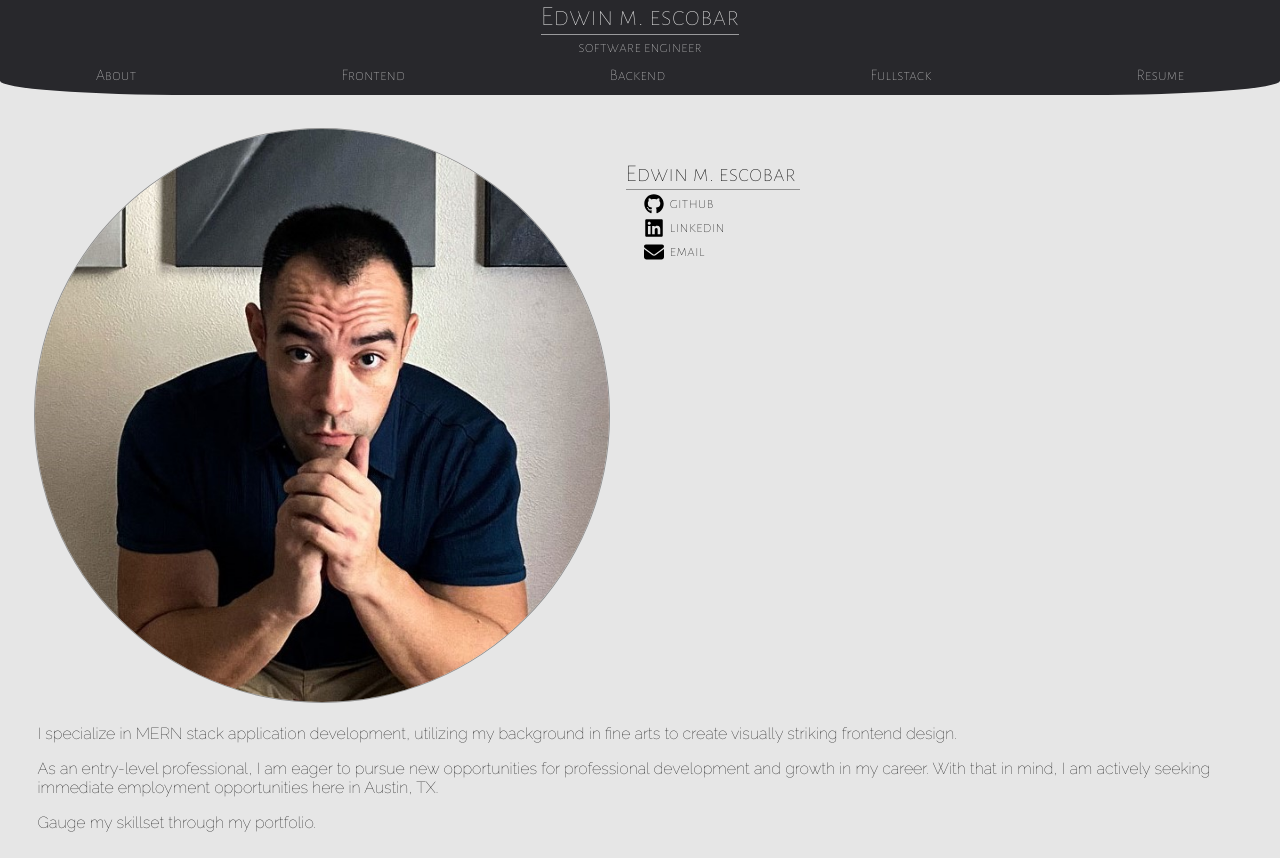
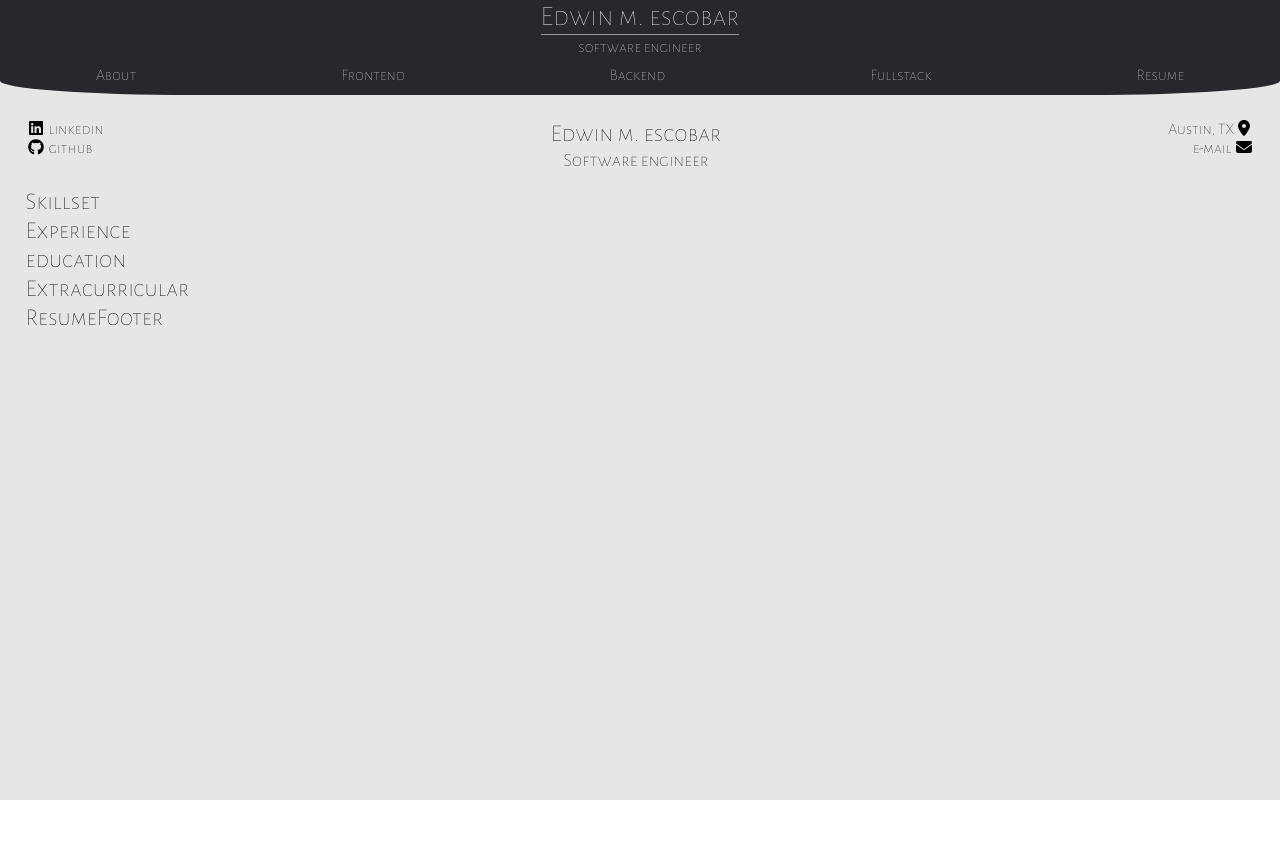
Before and after one commit to escowin/portfolio, a React (Create React App) app: page / in a window 1280 px wide. After the commit the page ends 800 px from the top, so only its background shows below. Built offline with nearby package versions, Linux system fonts and the light colour scheme.

Commit message:
resolving git issue

```diff
--- a/src/App.css
+++ b/src/App.css
@@ -5,7 +5,7 @@
   padding: 0;
   font-weight: lighter;
   box-sizing: border-box;
-  /* border: 1px solid red; */
+  /* outline: 1px solid blue; */
 }
 
 :root {
@@ -18,6 +18,8 @@
 }
 
 main {
+  display: flex;
+  flex-direction: column;
   padding: 2%;
 }
 
--- a/src/App.js
+++ b/src/App.js
@@ -24,7 +24,7 @@ function App() {
           case "Resume":
             return <Resume />;
           default:
-            return <About />;
+            return <Resume />;
         }
       })()}
       </main>
```
